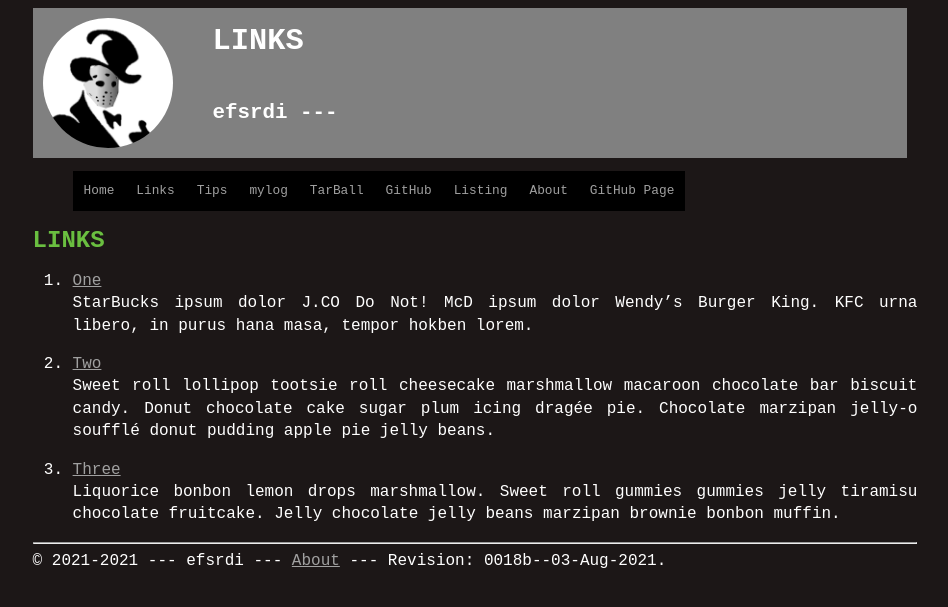
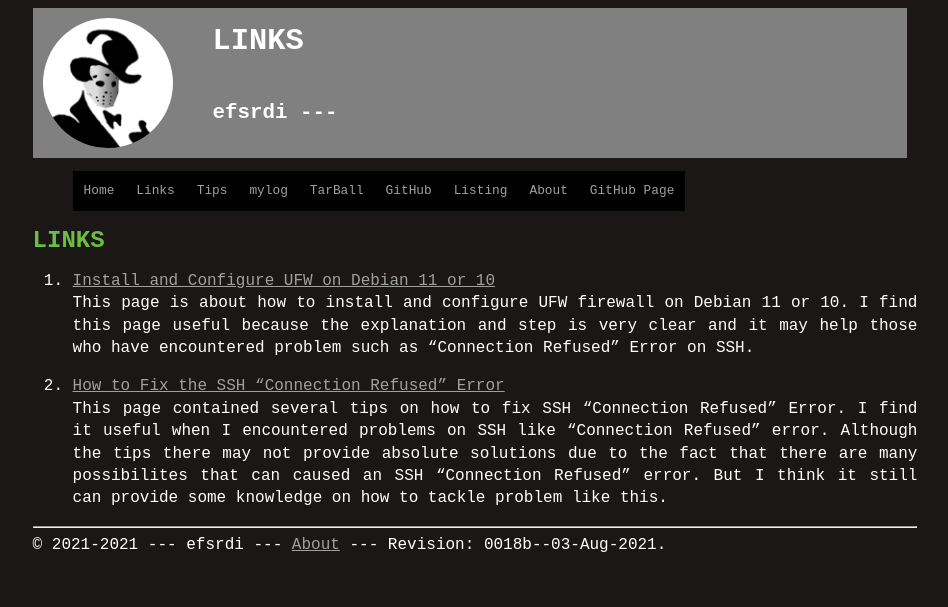
Before and after one commit to efsrdi/os212, a Jekyll site: the page built from links.md, in a window 1280 px wide. Shown: the top 607 px of the page, without its empty margins (165-1113 px from the left). Built offline with Jekyll 4.4.1, drawn with Linux system fonts in a browser that asks for light colours; our own code applies the rules of GitHub Pages for plain Markdown files.

Commit message:
Add several links for links.md

```diff
--- a/links.md
+++ b/links.md
@@ -4,17 +4,12 @@ permalink: /LINKS/
 
 # LINKS
 
-1. [One](https://en.wikipedia.org/wiki/1)<br>
-StarBucks ipsum dolor J.CO Do Not!
-McD ipsum dolor Wendy's Burger King.
-KFC urna libero, in purus hana masa, tempor hokben lorem.
+1. [Install and Configure UFW on Debian 11 or 10](https://www.how2shout.com/linux/install-and-configure-ufw-on-debian-11-or-10/)<br>
+This page is about how to install and configure UFW firewall on Debian 11 or 10.
+I find this page useful because the explanation and step is very clear and it may help those who have encountered problem such as "Connection Refused" Error on SSH.
 
-2. [Two](https://en.wikipedia.org/wiki/2)<br>
-Sweet roll lollipop tootsie roll cheesecake marshmallow macaroon chocolate bar biscuit candy.
-Donut chocolate cake sugar plum icing dragée pie.
-Chocolate marzipan jelly-o soufflé donut pudding apple pie jelly beans.
-
-3. [Three](https://en.wikipedia.org/wiki/3)<br>
-Liquorice bonbon lemon drops marshmallow.
-Sweet roll gummies gummies jelly tiramisu chocolate fruitcake.
-Jelly chocolate jelly beans marzipan brownie bonbon muffin.
+2. [How to Fix the SSH “Connection Refused” Error](https://kinsta.com/knowledgebase/ssh-connection-refused/)<br>
+This page contained several tips on how to fix SSH "Connection Refused" Error.
+I find it useful when I encountered problems on SSH like "Connection Refused" error.
+Although the tips there may not provide absolute solutions due to the fact that there are many possibilites that can caused an SSH "Connection Refused" error.
+But I think it still can provide some knowledge on how to tackle problem like this.
```
